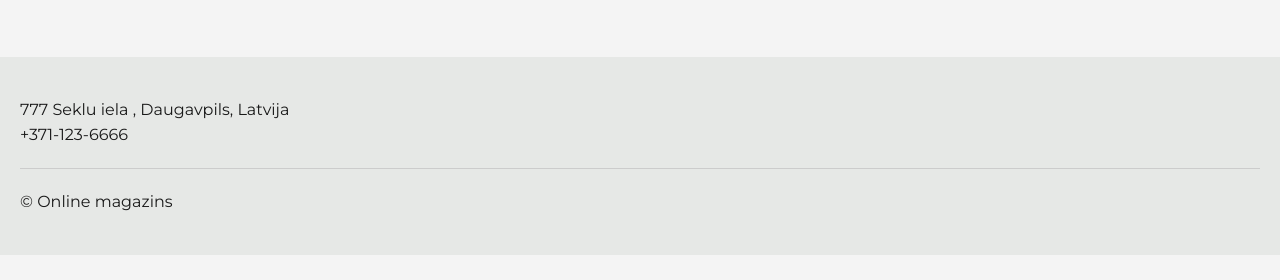
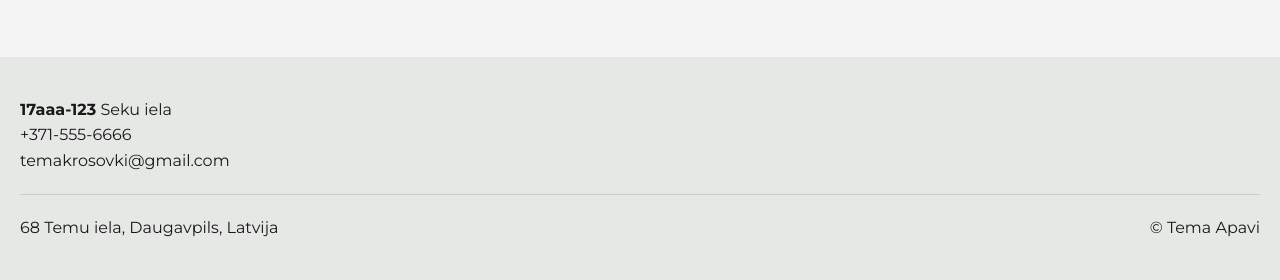
Before and after one commit to nikhort/Parbaudes-darbi-Gundars, a plain HTML site: page Jauna mape/store.html in a window 1280 px wide. Shown: the part 1207-1487 px from the top of the page. Before the commit the page ends 1462 px from the top, so only its background shows below. Drawn offline with Linux system fonts and the light colour scheme.

Commit message:
Update store.html

```diff
--- a/Jauna mape/store.html
+++ b/Jauna mape/store.html
@@ -115,14 +115,16 @@
         </section>
     </main>
 
-    <footer>
+<footer>
         <div class="container footer-content">
             <div class="footer-info">
-                <p>777 Seklu iela , Daugavpils, Latvija</p>
-                <p>+371-123-6666</p>
+                <p><strong>17aaa-123</strong> Seku iela</p>
+                <p>+371-555-6666</p>
+                <p>temakrosovki@gmail.com</p>
             </div>
             <div class="footer-bottom">
-                <p>&copy; Online magazins</p>
+                <p>68 Temu iela, Daugavpils, Latvija</p>
+                <p>&copy; Tema Apavi</p>
             </div>
         </div>
     </footer>
```
